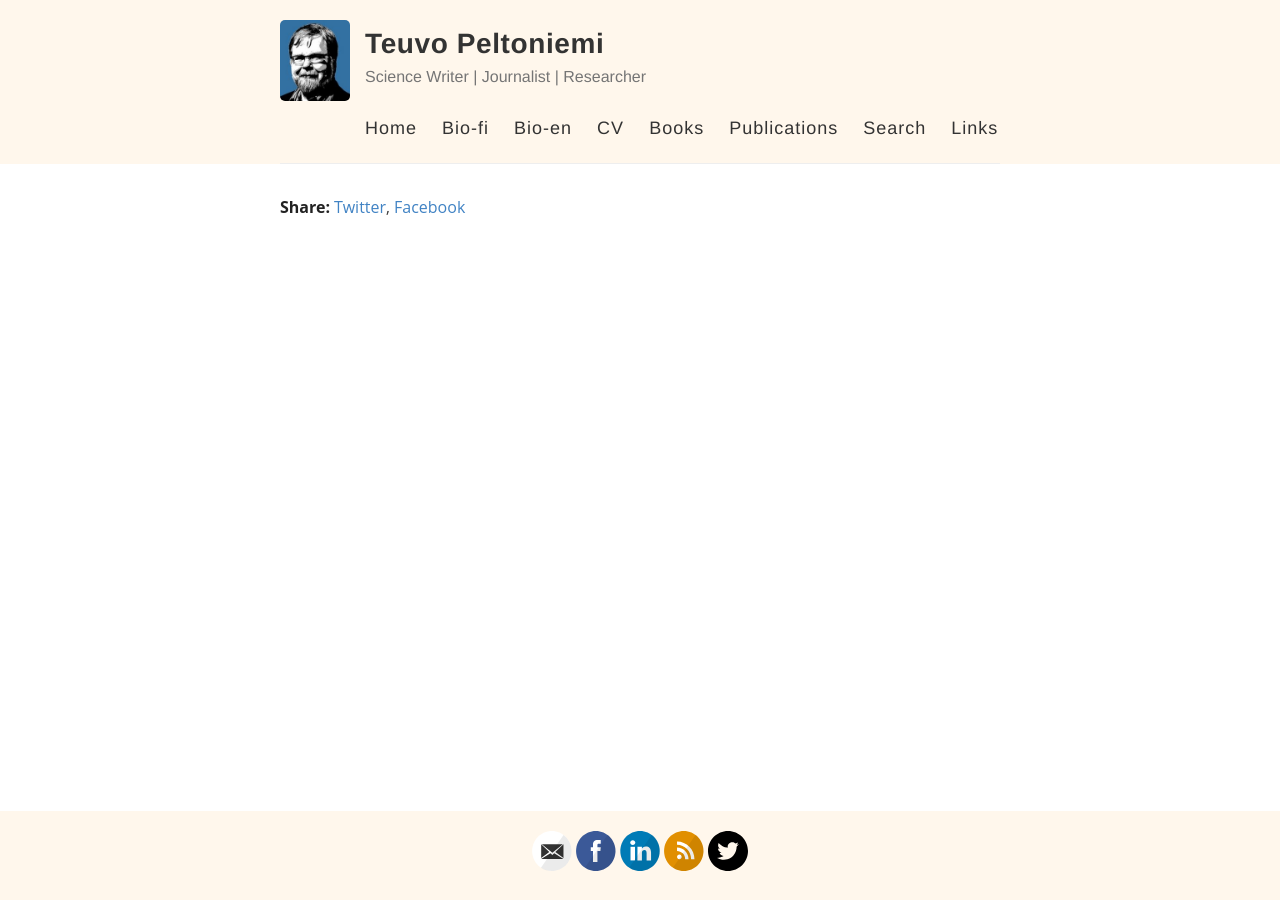
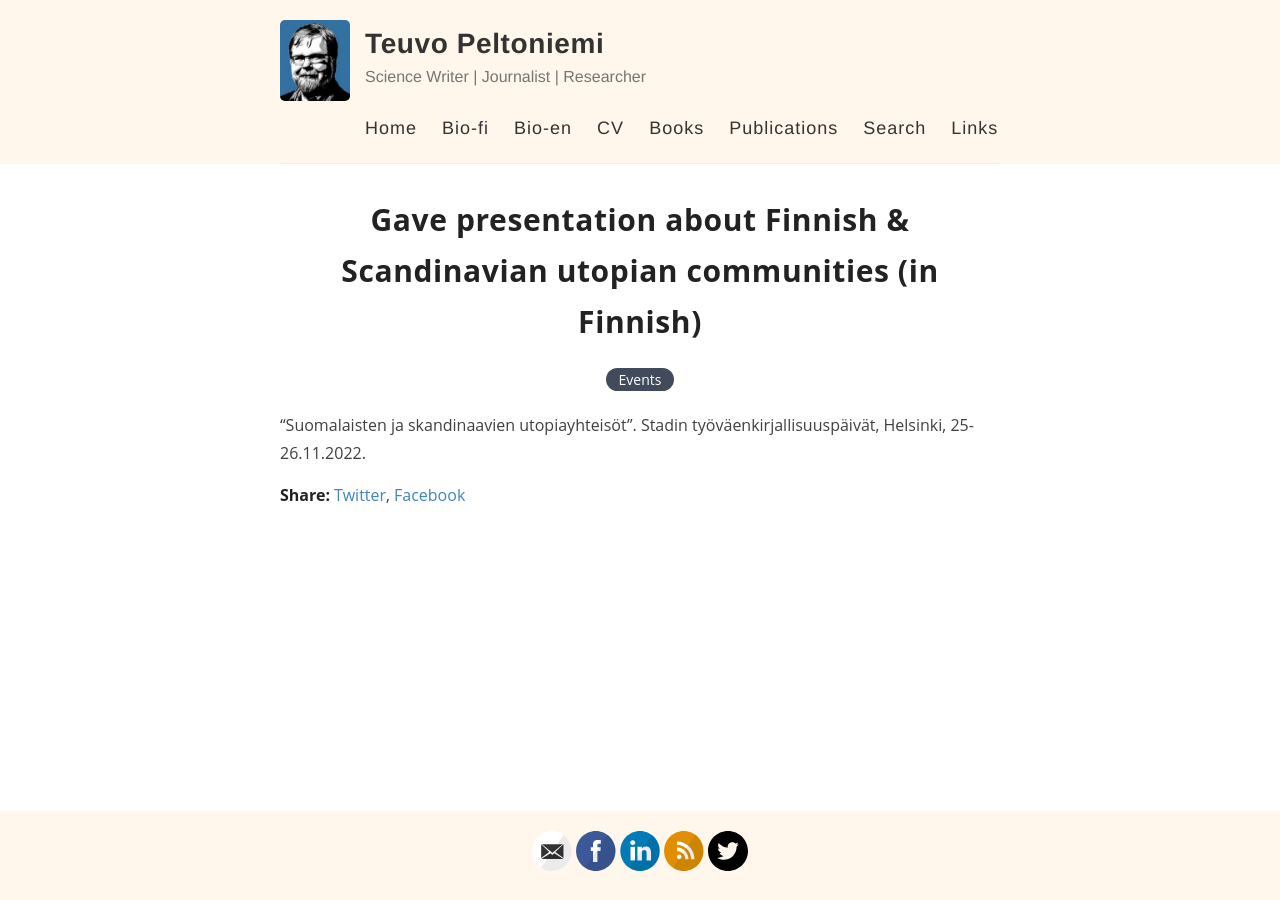
Before and after one commit to taromorimoto/teuvopeltoniemi, a Jekyll site: the page built from _posts/news/2022-11-26-Helsinki.md, in a window 1280 px wide. Built offline with Jekyll 4.4.1, drawn with Linux system fonts in a browser that asks for light colours; our own code applies the rules of GitHub Pages for plain Markdown files.

Commit message:
Update 2022-11-26-Helsinki.md

```diff
--- a/_posts/news/2022-11-26-Helsinki.md
+++ b/_posts/news/2022-11-26-Helsinki.md
@@ -1,6 +1,6 @@
 ---
 layout: post
 title:  Gave presentation about Finnish & Scandinavian utopian communities (in Finnish)
-categories: [Events]
+categories:  [Events]
+---
 "Suomalaisten ja skandinaavien utopiayhteisöt". Stadin työväenkirjallisuuspäivät, Helsinki, 25-26.11.2022.
----
```
